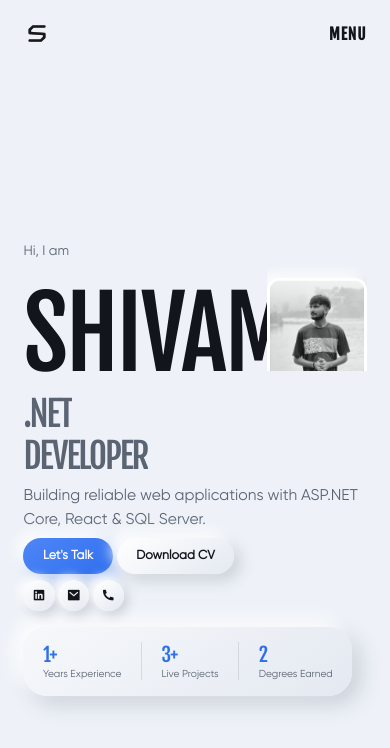
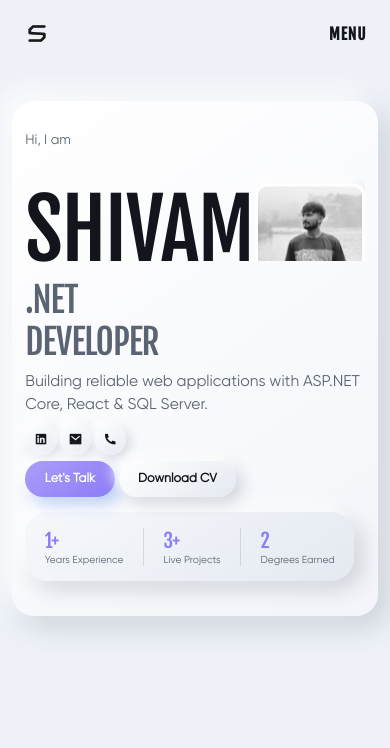
Before and after one commit to ShivamGoswami23/Shivam-s-portfolio, a website: page index.html in a window 390 px wide. Drawn offline with nearby package versions, Linux system fonts and the light colour scheme.

Commit message:
Restyle hero with card layout and swap accent color to violet
Wrap hero content in a rounded floating card (matching reference layout)
instead of full-bleed section, reorder social icons before CTA buttons,
and replace the blue accent with a lighter violet across the site.
Also removes a leftover dark-theme scroll animation that turned the
hero background near-black on scroll.

```diff
--- a/index.html
+++ b/index.html
@@ -70,6 +70,7 @@
             </div>
         </div>
         <div id="landing-page" data-scroll data-scroll-speed="-3">
+            <div class="hero-card">
                 <p class="hero-greeting">Hi, I am</p>
                 <div class="profile">
                     <div class="bounding elem1">
@@ -87,14 +88,14 @@
                 </div>
                 <div class="hero-extra">
                     <p class="hero-tagline">Building reliable web applications with ASP.NET Core, React &amp; SQL Server.</p>
-                <div class="hero-actions">
-                    <a href="#contact" class="hero-btn hero-btn-primary">Let's Talk</a>
-                    <a href="Shivam-Goswami-Resume.pdf?v={{RESUME_VERSION}}" target="_blank" class="hero-btn hero-btn-outline">Download CV</a>
-                </div>
                     <div class="hero-socials">
                         <a href="#" target="_blank" aria-label="LinkedIn"><i class="ri-linkedin-box-fill"></i></a>
                         <a href="mailto:Shivamgoswsmi15151@gmal.com" aria-label="Email"><i class="ri-mail-fill"></i></a>
                         <a href="tel:+918401815151" aria-label="Phone"><i class="ri-phone-fill"></i></a>
+                    </div>
+                    <div class="hero-actions">
+                        <a href="#contact" class="hero-btn hero-btn-primary">Let's Talk</a>
+                        <a href="Shivam-Goswami-Resume.pdf?v={{RESUME_VERSION}}" target="_blank" class="hero-btn hero-btn-outline">Download CV</a>
                     </div>
                     <div class="hero-stats">
                         <div class="hero-stat">
@@ -108,6 +109,7 @@
                         <div class="hero-stat">
                             <span class="hero-stat-num">2</span>
                             <span class="hero-stat-label">Degrees Earned</span>
+                        </div>
                     </div>
                 </div>
             </div>
--- a/script.js
+++ b/script.js
@@ -142,16 +142,6 @@ const landingPageAnim = () => {
         .from(".profile-img", {
             opacity: 0,
             ease: Power2
-        })
-        .to("#landing-page", {
-            backgroundColor: "#1a1818",
-            ease: Power3,
-            scrollTrigger: {
-                trigger: "#landing-page .boundingelem",
-                scroller: "#main",
-                start: "top 30%",
-                scrub: 1
-            }
         })
 }
 landingPageAnim();
--- a/style.css
+++ b/style.css
@@ -31,8 +31,8 @@
     --surface: #ffffff;
     --surface-2: #e4e9f1;
     --border-soft: rgba(18, 21, 28, 0.08);
-    --accent: #2f6fed;
-    --accent-dark: #1d4ed8;
+    --accent: #8b7cf6;
+    --accent-dark: #6d4fe0;
 }
 
 *::selection {
@@ -226,8 +226,8 @@ nav img {
     --clay-bg: #eef2f8;
     --clay-text: #12151c;
     --clay-text-muted: #5b6472;
-    --clay-blue: #2f6fed;
-    --clay-blue-dark: #1d4ed8;
+    --clay-blue: #8b7cf6;
+    --clay-blue-dark: #6d4fe0;
     --clay-shadow-dark: rgba(31, 45, 61, 0.18);
     --clay-shadow-light: rgba(255, 255, 255, 0.85);
 
@@ -235,12 +235,22 @@ nav img {
     width: 100vw;
     background-color: var(--clay-bg);
     position: relative;
-    padding: 1vw 6vw;
+    padding: 2vw 3vw;
     padding-top: 8vw;
-    padding-bottom: 3vw;
+    padding-bottom: 4vw;
     display: flex;
     flex-direction: column;
     justify-content: center;
+}
+
+.hero-card {
+    width: 100%;
+    background: linear-gradient(145deg, #ffffff, #f3f5fa);
+    border-radius: 40px;
+    padding: 3vw 5vw 3.5vw;
+    box-shadow:
+        -10px -10px 24px var(--clay-shadow-light),
+        10px 10px 30px var(--clay-shadow-dark);
 }
 
 #landing-page .profile {
@@ -309,7 +319,7 @@ nav img {
 }
 
 .hero-btn-primary {
-    background: linear-gradient(145deg, #4f86f7, var(--clay-blue));
+    background: linear-gradient(145deg, #ab9df8, var(--clay-blue));
     color: #fff;
     box-shadow:
         -6px -6px 14px var(--clay-shadow-light),
@@ -359,7 +369,7 @@ nav img {
 }
 
 .hero-socials a:hover {
-    background: linear-gradient(145deg, #4f86f7, var(--clay-blue));
+    background: linear-gradient(145deg, #ab9df8, var(--clay-blue));
     color: #fff;
     transform: translateY(-2px);
 }
@@ -1749,9 +1759,16 @@ nav img {
         display: flex;
         flex-direction: column;
         align-items: flex-start;
-        justify-content: center;
-        padding-top: 14vh;
+        justify-content: flex-start;
+        padding-top: 12vh;
         padding-bottom: 6vw;
+        padding-left: 3vw;
+        padding-right: 3vw;
+    }
+
+    .hero-card {
+        border-radius: 28px;
+        padding: 7vw 4vw 8vw;
     }
 
     #landing-page .profile {
@@ -2428,9 +2445,16 @@ nav img {
         display: flex;
         flex-direction: column;
         align-items: flex-start;
-        justify-content: center;
-        padding-top: 14vh;
+        justify-content: flex-start;
+        padding-top: 12vh;
         padding-bottom: 6vw;
+        padding-left: 3vw;
+        padding-right: 3vw;
+    }
+
+    .hero-card {
+        border-radius: 22px;
+        padding: 8vw 3.5vw 9vw;
     }
 
     #landing-page .profile {
@@ -2440,8 +2464,9 @@ nav img {
     }
 
     #landing-page h1 {
-        font-size: 25vw;
+        font-size: 21vw;
         line-height: 1.2;
+        letter-spacing: -1px;
     }
 
     #landing-page .elem2 h1,
```
Lines whose indentation alone changed are shown as unchanged.
